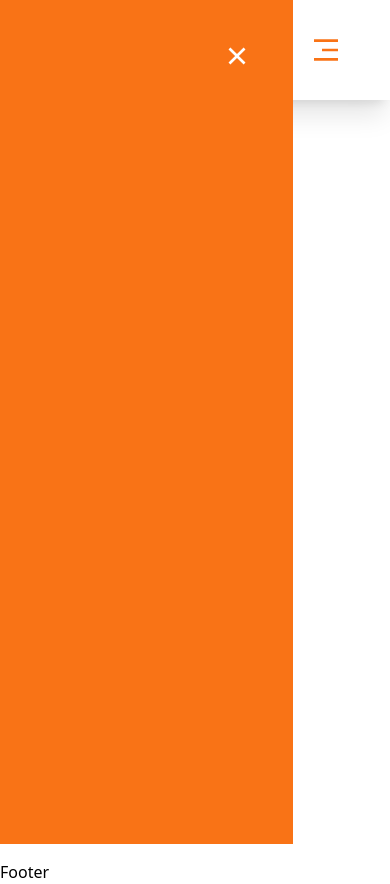
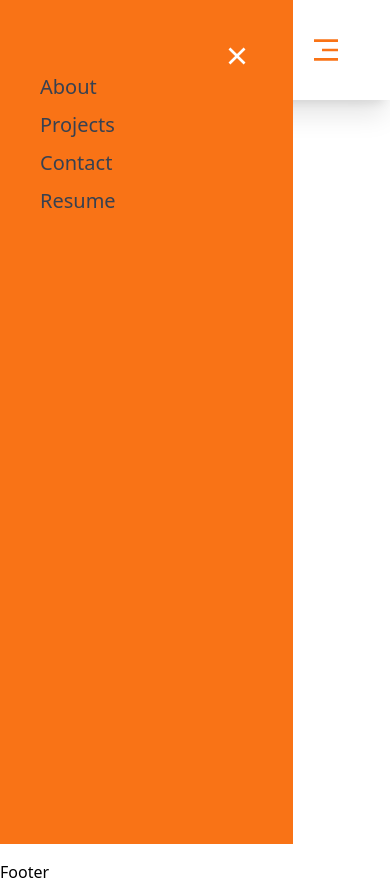
Before and after one commit to MateuszKuruc/developer-portfolio, a Next.js app in the folder developer-portfolio-site/: page / in a window 390 px wide. Built offline with nearby package versions, Linux system fonts and the light colour scheme.

Commit message:
fix nav links, make separate styling for desktop and mobile

```diff
--- a/developer-portfolio-site/src/app/components/NavBar.tsx
+++ b/developer-portfolio-site/src/app/components/NavBar.tsx
@@ -20,7 +20,7 @@ const NavBar = () => {
         <div className="">
           <ul className="gap-4 hidden sm:flex">
             {NAV_LINKS.map((link) => (
-              <li className="nav-links" key={link.key}>
+              <li className="nav-links-desktop" key={link.key}>
                 <Link href={link.href}>{link.label}</Link>
               </li>
             ))}
@@ -37,6 +37,16 @@ const NavBar = () => {
             <RiCloseFill className="h-8 w-8 text-white" />
           </div>
         </div>
+        {/* Mobile Menu Links */}
+        <div className="flex flex-col">
+          <ul className="flex flex-col gap-2">
+            {NAV_LINKS.map((link) => (
+              <li className="nav-links-mobile" key={link.key}>
+                <Link href={link.href}>{link.label}</Link>
+              </li>
+            ))}
+          </ul>
+        </div>
       </div>
 
       {/* Social media links */}
--- a/developer-portfolio-site/src/app/globals.css
+++ b/developer-portfolio-site/src/app/globals.css
@@ -8,8 +8,12 @@
   box-sizing: border-box;
 }
 
-.nav-links {
+.nav-links-desktop {
   @apply uppercase regular-20 text-gray-700 hover:border-b-2 hover:border-orange-500 hover:font-bold cursor-pointer;
+}
+
+.nav-links-mobile {
+  @apply regular-20 text-gray-700 hover:underline hover:text-white hover:font-bold cursor-pointer;
 }
 
 .btn-submit {
```
